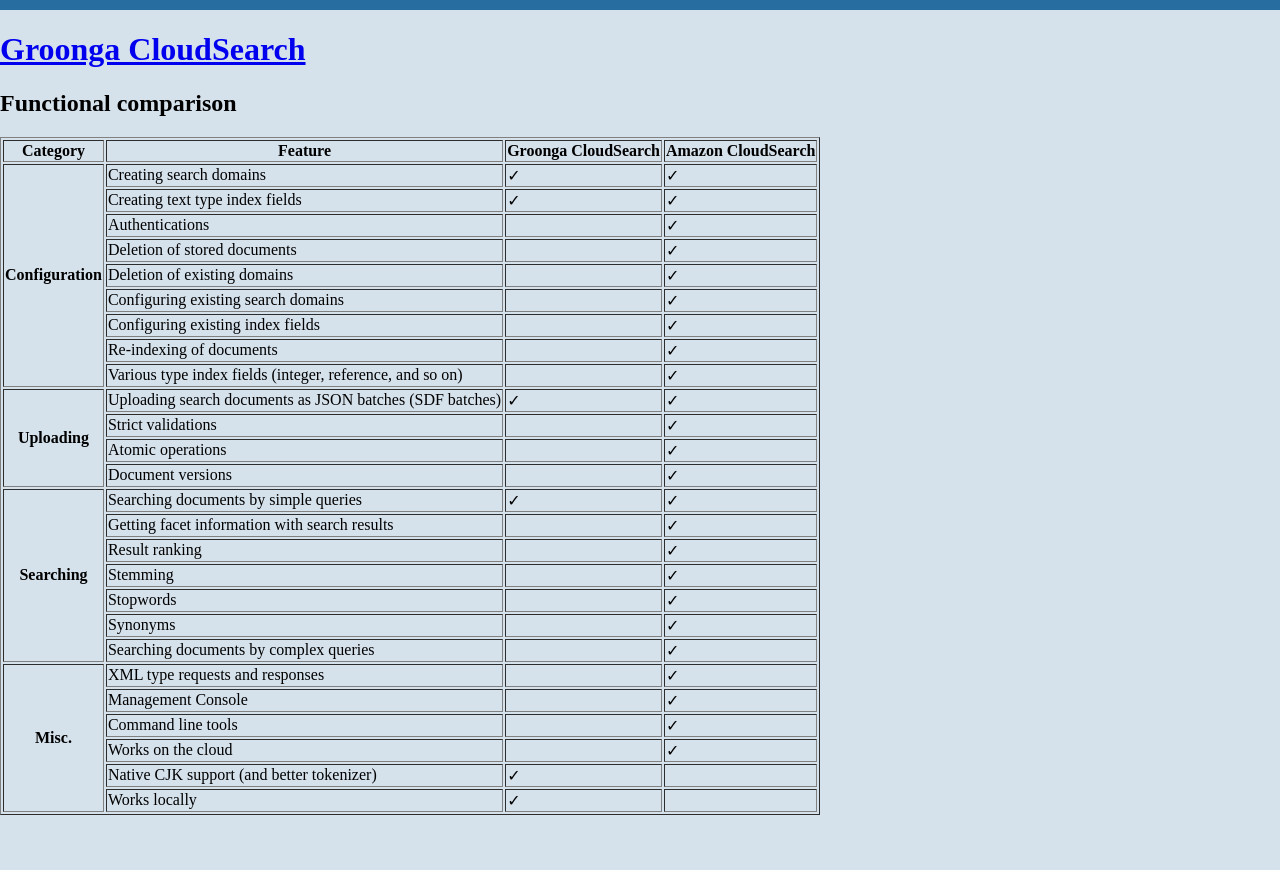
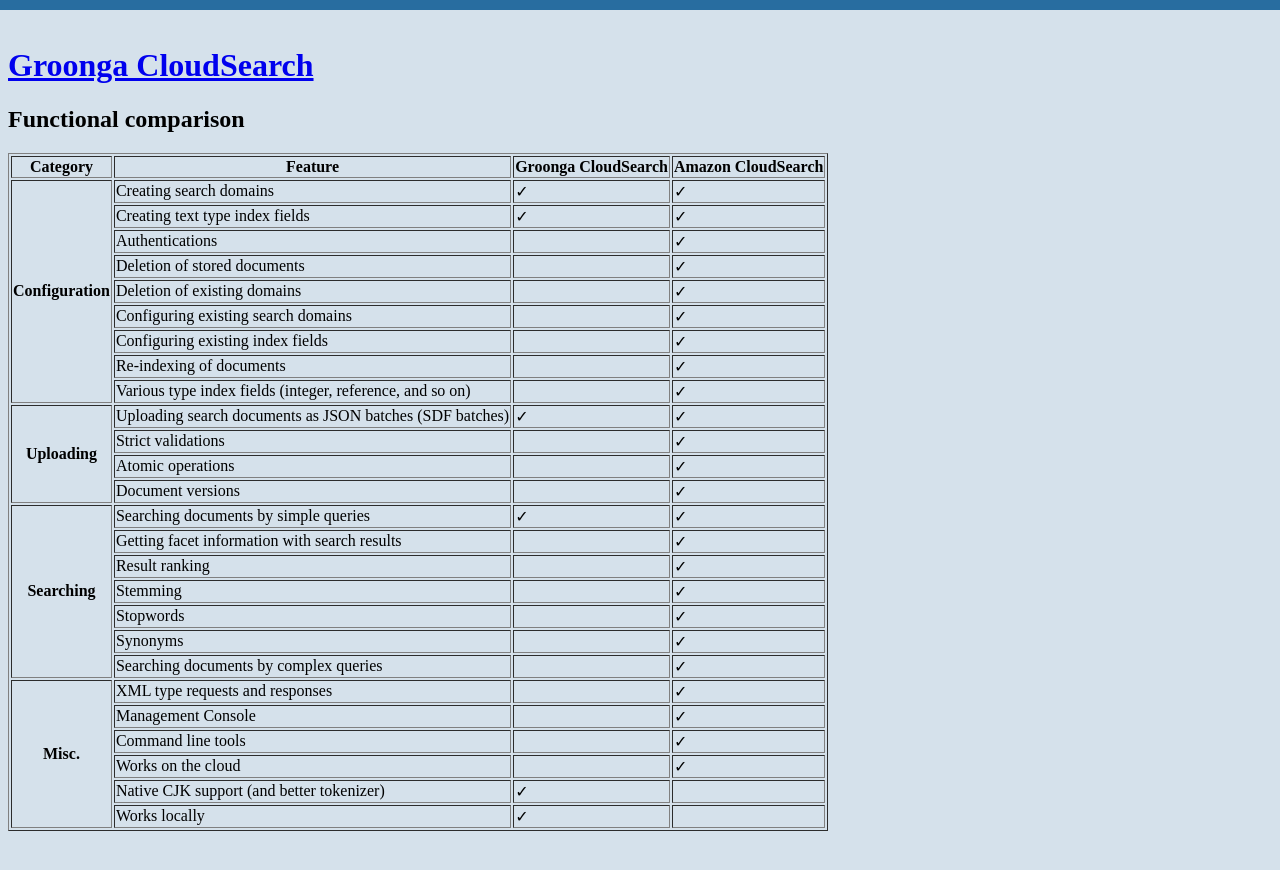
Before and after one commit to groonga/gcs.groonga.org, a Jekyll site: the page built from index.md, in a window 1280 px wide. Shown: the top 870 px of the page. Built offline with Jekyll 4.4.1, drawn with Linux system fonts in a browser that asks for light colours.

Commit message:
Fix typo

```diff
--- a/stylesheets/screen.css
+++ b/stylesheets/screen.css
@@ -2,5 +2,5 @@
   background: #D5E1EB;
   border-top: #286DA0 10px solid;
   margin: 0;
-  padding: 1em 0,5em;
+  padding: 1em 0.5em;
 }
```
